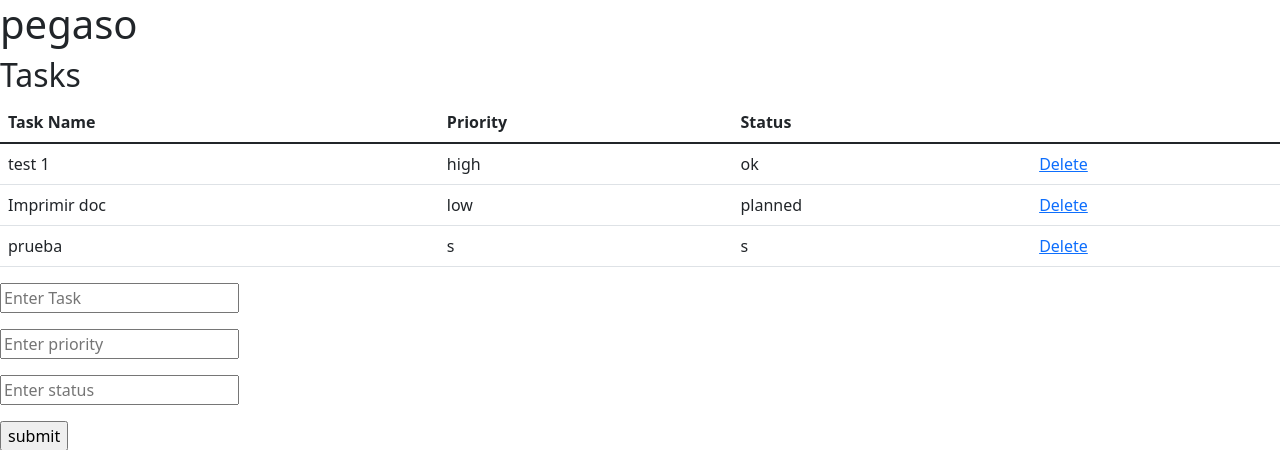
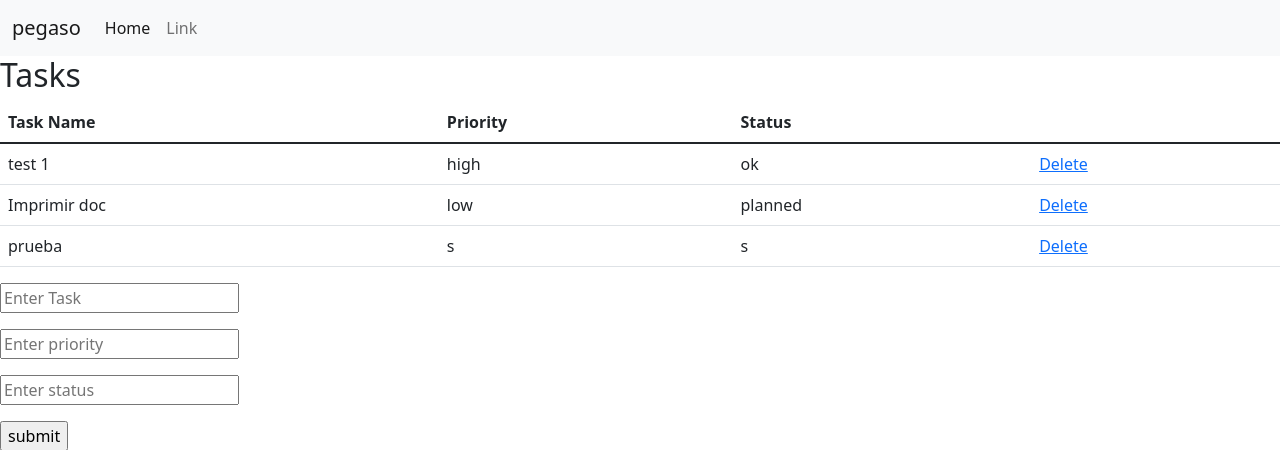
Before and after one commit to carloscastillom/Python_Django_Schooling, a Django app: page / in a window 1280 px wide. Shown: the top 450 px of the page. Run offline with Django 4.2, Linux system fonts and the light colour scheme; data comes from the database, SQL or seed files in the repository.

Commit message:
Add files via upload

```diff
--- a/pegaso/pegaso/pegasoApp/templates/index.html
+++ b/pegaso/pegaso/pegasoApp/templates/index.html
@@ -6,7 +6,34 @@
     <meta name="viewport" content="width=device-width, initial-scale=1.0">
     <title>Document</title>
     <link href="https://cdn.jsdelivr.net/npm/bootstrap@5.2.0/dist/css/bootstrap.min.css" rel="stylesheet" integrity="sha384-gH2yIJqKdNHPEq0n4Mqa/HGKIhSkIHeL5AyhkYV8i59U5AR6csBvApHHNl/vI1Bx" crossorigin="anonymous">
-    <h1>pegaso</h1>
+
+    <nav class="navbar navbar-expand-lg bg-light">
+        <div class="container-fluid">
+          <a class="navbar-brand" href="#">pegaso</a>
+          <button class="navbar-toggler" type="button" data-bs-toggle="collapse" data-bs-target="#navbarSupportedContent" aria-controls="navbarSupportedContent" aria-expanded="false" aria-label="Toggle navigation">
+            <span class="navbar-toggler-icon"></span>
+          </button>
+          <div class="collapse navbar-collapse" id="navbarSupportedContent">
+            <ul class="navbar-nav me-auto mb-2 mb-lg-0">
+              <li class="nav-item">
+                <a class="nav-link active" aria-current="page" href="#">Home</a>
+              </li>
+              <li class="nav-item">
+                <a class="nav-link" href="#">Link</a>
+              </li>
+            </ul>
+          </div>
+        </div>
+    </nav>
+
+
+
+
+
+
+
+
+
 </head>
 <body>
     <h2>Tasks</h2>
```
